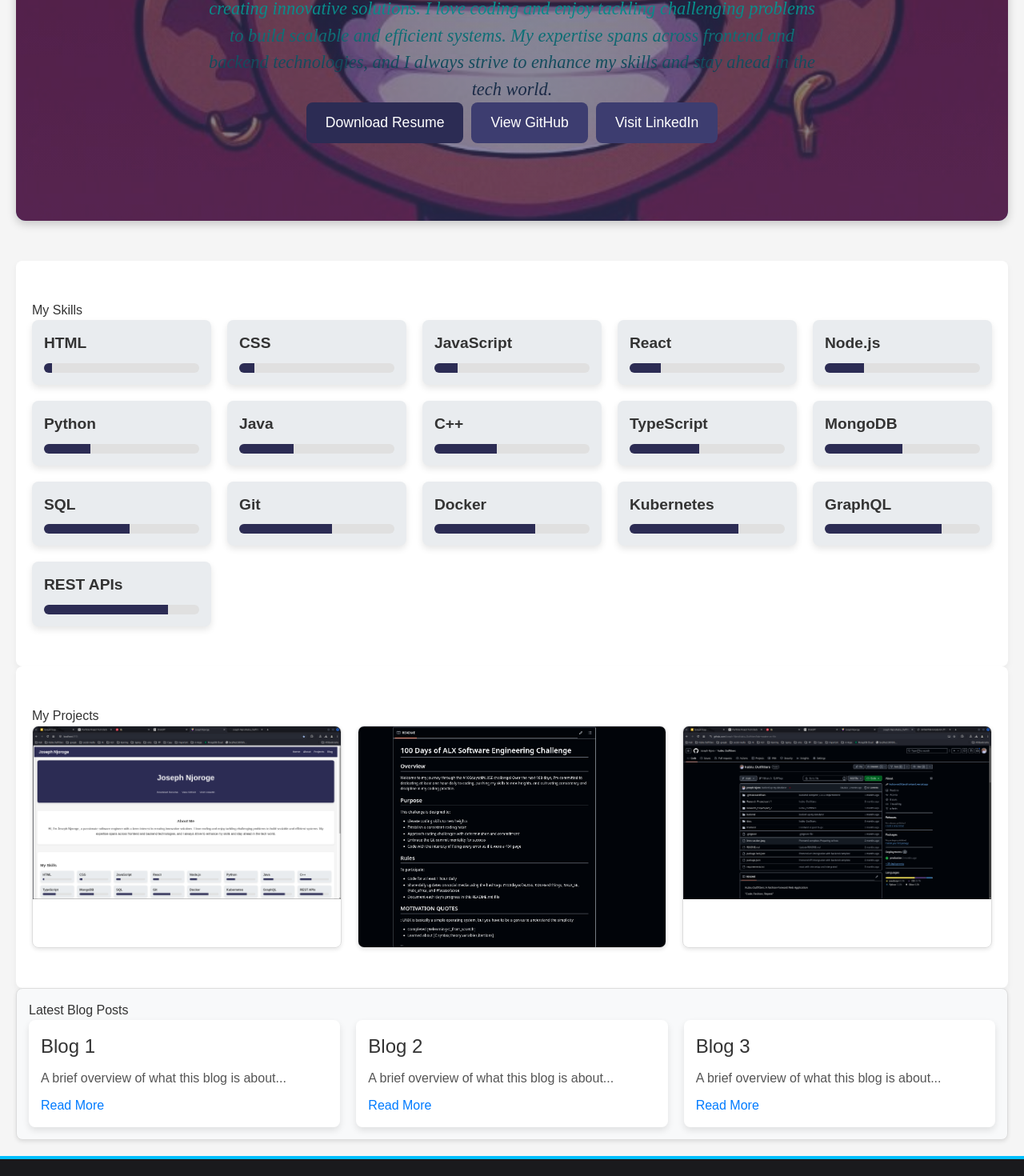
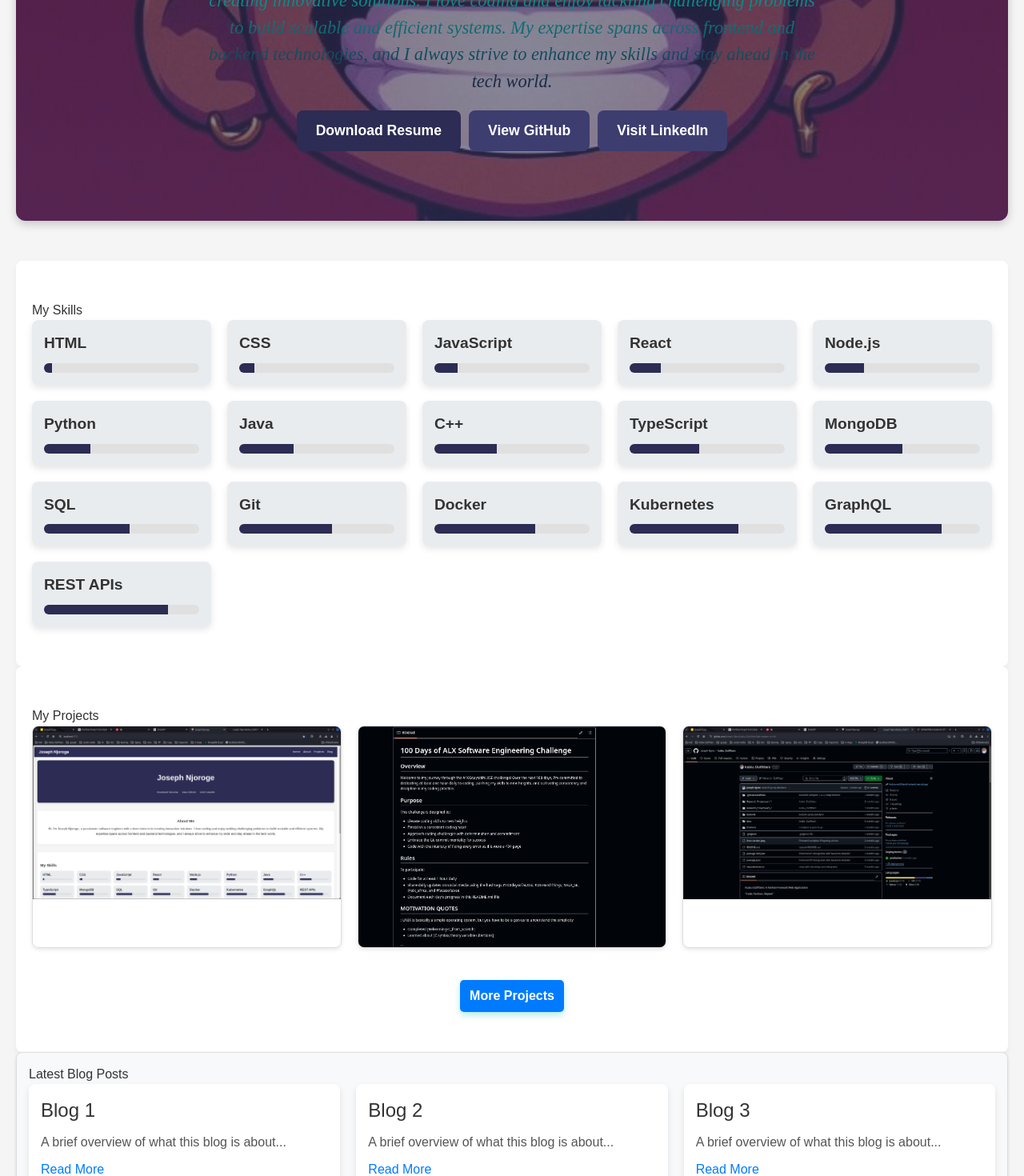
Before and after one commit to Joseph-Njoro/Joseph_Njoroge, a React (Vite) app in the folder vite-frontend/: page / in a window 1280 px wide. Shown: the part 660-2130 px from the top of the page at 80% size. Built offline with nearby package versions, Linux system fonts and the light colour scheme.

Commit message:
landing page complete

```diff
--- a/vite-frontend/src/pages/LandingPage.jsx
+++ b/vite-frontend/src/pages/LandingPage.jsx
@@ -142,6 +142,10 @@ const LandingPage = () => {
             </motion.div>
           ))}
         </div>
+        {/* "More Projects" button */}
+        <div className="more-projects-btn">
+          <a href="/projects" className="btn btn-more-projects">More Projects</a>
+        </div>
       </section>
 
       {/* Blog Preview Section */}
@@ -156,6 +160,10 @@ const LandingPage = () => {
             </div>
           ))}
         </div>
+        {/* "More Blogs" button */}
+        <div className="more-blogs-btn">
+          <a href="/blogs" className="btn btn-more-blogs">More Blogs</a>
+        </div>
       </section>
     </div>
   );
--- a/vite-frontend/src/styles/LandingPage.css
+++ b/vite-frontend/src/styles/LandingPage.css
@@ -396,3 +396,99 @@
   color: #2C2C54;
   text-decoration: underline;
 }
+
+/* Existing general button styling */
+.btn {
+  display: inline-block;
+  padding: 12px 24px;
+  font-size: 1rem;
+  font-weight: bold;
+  border-radius: 8px;
+  text-decoration: none;
+  transition: all 0.3s ease-in-out;
+  text-align: center;
+  cursor: pointer;
+  margin-top: 20px;
+}
+
+/* Existing hero section buttons */
+.hero-buttons .btn {
+  padding: 12px 24px;
+  font-size: 1.1rem;
+  border-radius: 8px;
+  transition: background-color 0.3s, transform 0.3s;
+}
+
+/* Existing styles for button variants */
+.btn-primary {
+  background-color: #2C2C54;
+  color: white;
+  border: none;
+}
+
+.btn-primary:hover {
+  background-color: #1d1d3c;
+  transform: translateY(-3px);
+}
+
+.btn-secondary {
+  background-color: #3D3D70;
+  color: white;
+  border: none;
+  margin-left: 10px;
+}
+
+.btn-secondary:hover {
+  background-color: #2C2C54;
+  transform: translateY(-3px);
+}
+
+/* Add the new button styles for "More Projects" and "More Blogs" */
+.btn-more-projects {
+  background-color: #00bfae; /* Teal color */
+  color: #fff;
+  box-shadow: 0 4px 8px rgba(0, 191, 174, 0.3);
+}
+
+.btn-more-projects:hover {
+  background-color: #009e8c;
+  transform: scale(1.05);
+}
+
+.btn-more-blogs {
+  background-color: #3d3d70; /* Deep blue color */
+  color: #fff;
+  box-shadow: 0 4px 8px rgba(61, 61, 112, 0.3);
+}
+
+.btn-more-blogs:hover {
+  background-color: #2c2c54;
+  transform: scale(1.05);
+}
+
+/* Container for "More Projects" button */
+.more-projects-btn,
+.more-blogs-btn {
+  display: flex;
+  justify-content: center;
+  margin-top: 20px; /* Adjust space as needed */
+}
+
+/* Optional: Styling for the buttons */
+.btn-more-projects,
+.btn-more-blogs {
+  display: inline-block;
+  padding: 10px 20px; /* Adjust padding as needed */
+  text-align: center;
+  text-decoration: none;
+  background-color: #007BFF; /* Change to match your design */
+  color: #fff;
+  border-radius: 5px;
+  font-size: 16px;
+  transition: background-color 0.3s;
+}
+
+.btn-more-projects:hover,
+.btn-more-blogs:hover {
+  background-color: #0056b3; /* Darker shade for hover */
+}
```
